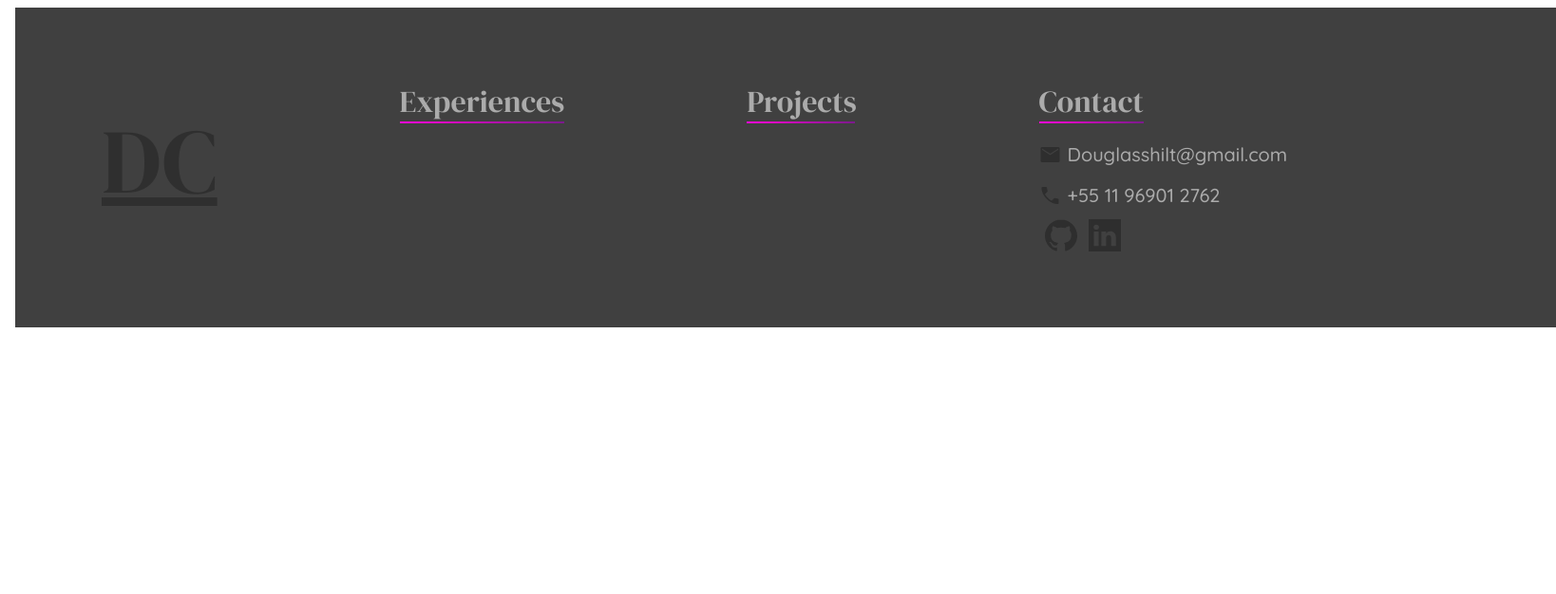
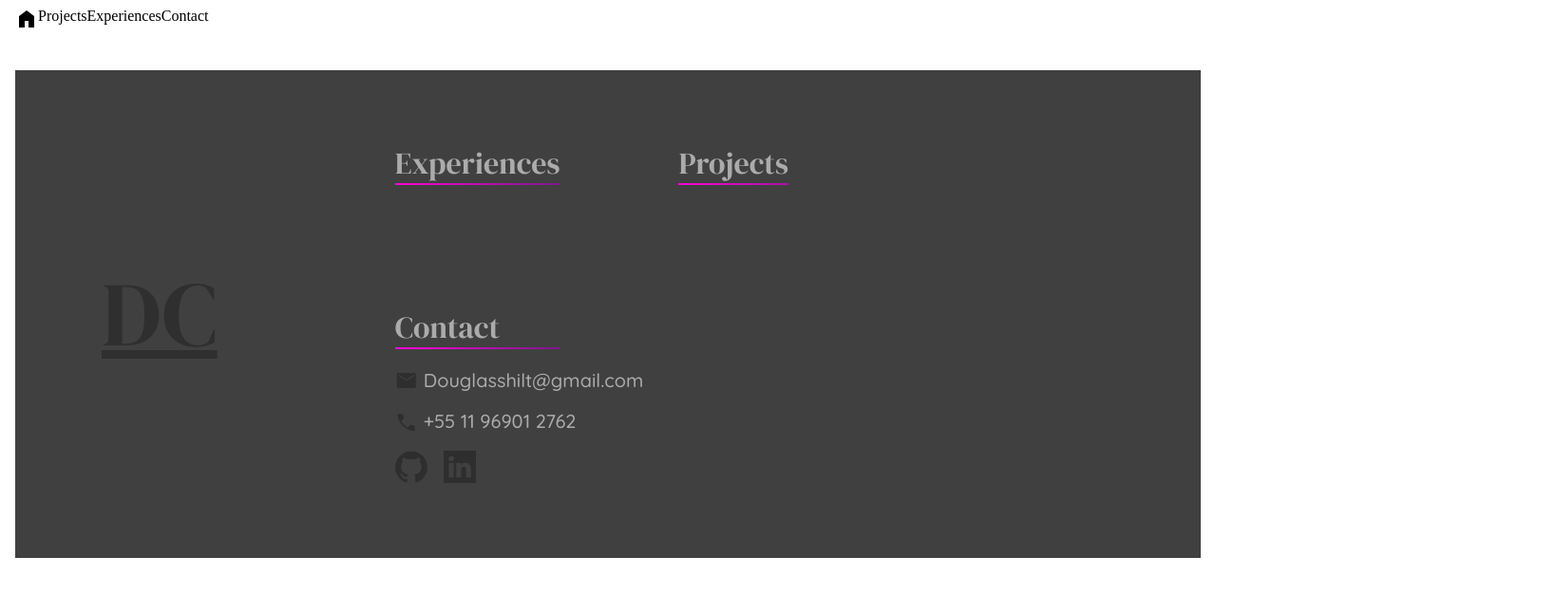
Before and after one commit to toddywannalearn/Portfolio_v1, an Angular app: page / in a window 1280 px wide. Shown: the top 626 px of the page at 95% size, 1638 px wide, since content can reach past the window. Built offline with nearby package versions, Linux system fonts and the light colour scheme.

Commit message:
refactor(footer): refactor do css do footer

```diff
--- a/src/app/footer/footer.component.html
+++ b/src/app/footer/footer.component.html
@@ -1,6 +1,7 @@
 <section class="footer">
-  <div class="row">
+  <div class="column-logo">
     <p class="footer__logo" aria-hidden="true">DC</p>
+  </div>
     <div class="footer-content">
       <a class="footer-content__link--experiences" href="" role="link"
         >Experiences</a
@@ -9,21 +10,21 @@
       <div class="column">
         <a class="footer-content__link--contact" href="" role="link">Contact</a>
 
-        <div class="footer-content__info">
+        <div class="footer-content__contacts--info">
           <span class="material-symbols-outlined" aria-hidden="true">
             mail
           </span>
           <p role="text">Douglasshilt@gmail.com</p>
         </div>
 
-        <div class="footer-content__info">
+        <div class="footer-content__contacts--info">
           <span class="material-symbols-outlined" aria-hidden="true">
             call
           </span>
           <p role="text">+55 11 96901 2762</p>
         </div>
 
-        <div class="footer-content__info">
+        <div class="footer-content__contacts--icons">
           <button>
             <svg xmlns="http://www.w3.org/2000/svg">
                 <g clip-path="url(#clip0_164_48)">
@@ -52,5 +53,5 @@
         </div>
       </div>
     </div>
-  </div>
+
 </section>
--- a/src/app/footer/footer.component.scss
+++ b/src/app/footer/footer.component.scss
@@ -1,8 +1,15 @@
+$footer-background-color: #404040;
+$highlight-color-purple1: linear-gradient(to right, #ff03d7, #7c198c);
+$color-gray1: #ababab;
+$color-gray10: #2e2e2e;
+$title-font-family: 'DM Serif Display', serif;
+$content-font-family: 'Quicksand', sans-serif;
 
-$footer_background_color: #404040;
-$primary_purple_color: linear-gradient(to right, #FF03D7, #7C198C);
-$gray10: #2E2E2E;
-$gray1: #ABABAB;
+* {
+  margin: 0;
+  padding: 0;
+  box-sizing: border-box;
+}
 
 .row {
   display: flex;
@@ -14,52 +21,63 @@ $gray1: #ABABAB;
   flex-direction: column;
 }
 
+.column-logo {
+    display: flex;
+    flex-direction: column;
+    justify-content: center;
+    height: auto;
+}
+
 .footer {
-    width: 1440px;
-    height: 337px;
+  max-width: 1440px;
+  width: 100%;
+  max-height: auto;
+  height: 90%;
   padding-left: 91px;
   padding-right: 91px;
-    background-color: $footer_background_color;
+  padding-bottom: 76px;
+  padding-top: 76px;
+  background-color: $footer-background-color;
+  display: flex;
 }
 
+
 .footer__logo {
-    display: inline-block;
-    vertical-align: middle;
-    font-family: 'DM Serif Display', serif;
+  font-family: $title-font-family;
   font-size: 96px;
   font-style: normal;
   font-weight: 400;
   text-decoration-line: underline;
-    color: $gray10;
+  color: $color-gray10;
   opacity: 0.9;
+  align-self: center;
 }
 
 .footer-content {
   @extend .row;
-    width: 100%;
-    justify-content: space-evenly;
-    position: relative;
-    top: 77px;
+  gap: 125px;
+  margin-left: 187px;
+  flex-wrap: wrap;
 }
 
-a {
-    font-family: 'DM Serif Display', serif;
+.footer-content a {
+  font-family: $title-font-family;
   font-weight: 400;
   font-style: normal;
   font-size: 32px;
   line-height: 44px;
   height: 48px;
-    color: $gray1;
+  color: $color-gray1;
   text-decoration: none;
-    background-image: $primary_purple_color;
+  background-image: $highlight-color-purple1;
   background-repeat: no-repeat;
   background-position: 0 1.35em;
   background-size: 173px 2px;
 }
 
-a:hover {
-    color: #2E2E2E;
-    background-image: linear-gradient(to right, #7C198C, #FF03D7);
+.footer-content a:hover {
+  color: $color-gray10;
+  background-image: linear-gradient(to right, #7c198c, #ff03d7);
 }
 
 .footer-content__link--experiences {
@@ -74,27 +92,34 @@ a:hover {
   background-size: 110px 2px;
 }
 
-.footer-content__info {
+.footer-content__contacts {
   @extend .row;
-    justify-content: start;
   align-items: center;
-    height: 26px;
-    padding-top: 17px;
+  height: max-content;
+  margin-top: 17px;
+}
+
+.footer-content__contacts--info {
+  @extend .footer-content__contacts;
+  gap: 6px;
 
   p {
     list-style: none;
     font-size: 20px;
     line-height: 26.4px;
-        font-family: 'Quicksand', sans-serif;
-        color: #ABABAB;
+    font-family: $content-font-family;
+    color: $color-gray1;
     font-weight: 500;
-        padding-left: 6px;
   }
 
   .material-symbols-outlined {
-        color: $gray10;
+    color: $color-gray10;
   }
 }
+
+.footer-content__contacts--icons {
+  @extend .footer-content__contacts;
+  gap: 17px;
 
   button {
     border: none;
@@ -105,9 +130,10 @@ svg {
     width: 34px;
     height: 34px;
     stroke: none;
-    fill: $gray10;
+    fill: $color-gray10;
   }
 
   svg:hover {
-    fill: $gray1;
+    fill: $color-gray1;
   }
+}
--- a/src/app/header/header.component.html
+++ b/src/app/header/header.component.html
@@ -1 +1,10 @@
-<p>header works!</p>
+<section class="header">
+    <div class="row">
+        <span class="material-symbols-outlined">
+            home
+            </span>
+        <a>Projects</a>
+        <a>Experiences</a>
+        <a>Contact</a>
+    </div>
+</section>
--- a/src/app/header/header.component.scss
+++ b/src/app/header/header.component.scss
@@ -0,0 +1,14 @@
+.header {
+    width: 1440px;
+    height: 66px;
+}
+
+.row {
+    display: flex;
+    flex-direction: row;
+}
+
+.column {
+    display: flex;
+    flex-direction: column;
+}
--- a/src/app/home/home.component.html
+++ b/src/app/home/home.component.html
@@ -2,6 +2,9 @@
 <meta charset="UTF-8">
 
 <body>
+    <header>
+        <app-header></app-header>
+    </header>
     <footer>
         <app-footer></app-footer>
     </footer>
--- a/src/styles.scss
+++ b/src/styles.scss
@@ -1,4 +1,8 @@
 /* You can add global styles to this file, and also import other style files */
+$footer_background_color: #404040;
+$primary_purple_color: linear-gradient(to right, #FF03D7, #7C198C);
+$gray10: #2E2E2E;
+$gray1: #ABABAB;
 
 @font-face {
     font-family: "DM Serif Display";
@@ -12,3 +16,13 @@
     'GRAD' 0,
     'opsz' 48
   }
+
+.row {
+    display: flex;
+    flex-direction: row;
+}
+
+.column {
+    display: flex;
+    flex-direction: column;
+}
```
Lines whose indentation alone changed are shown as unchanged.
